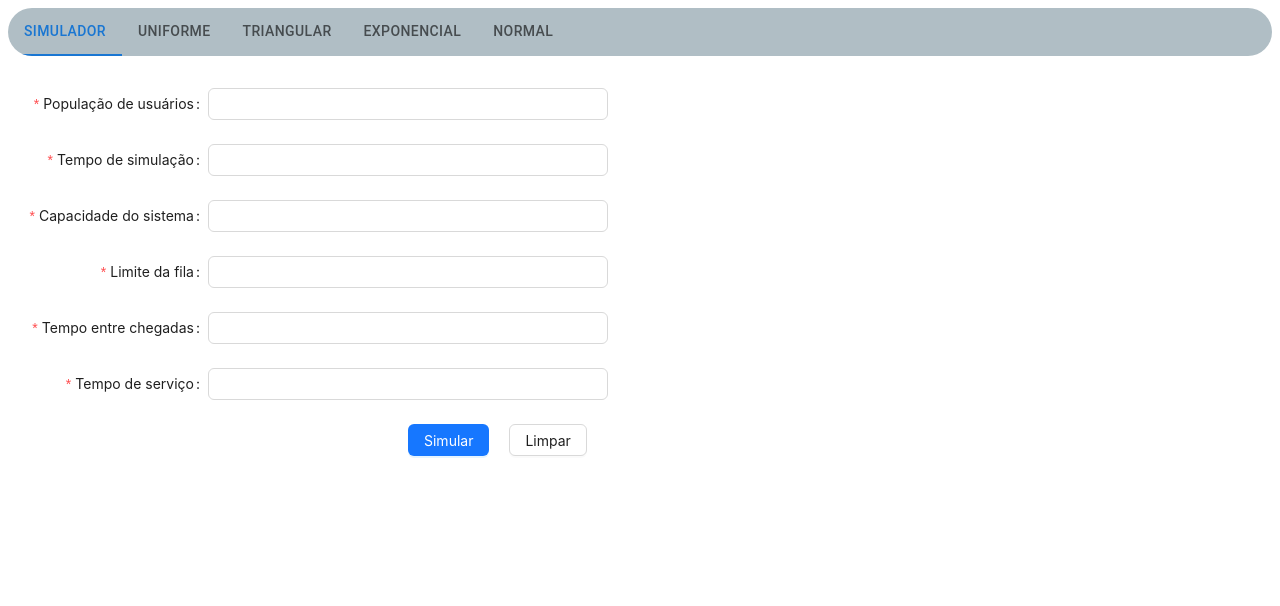
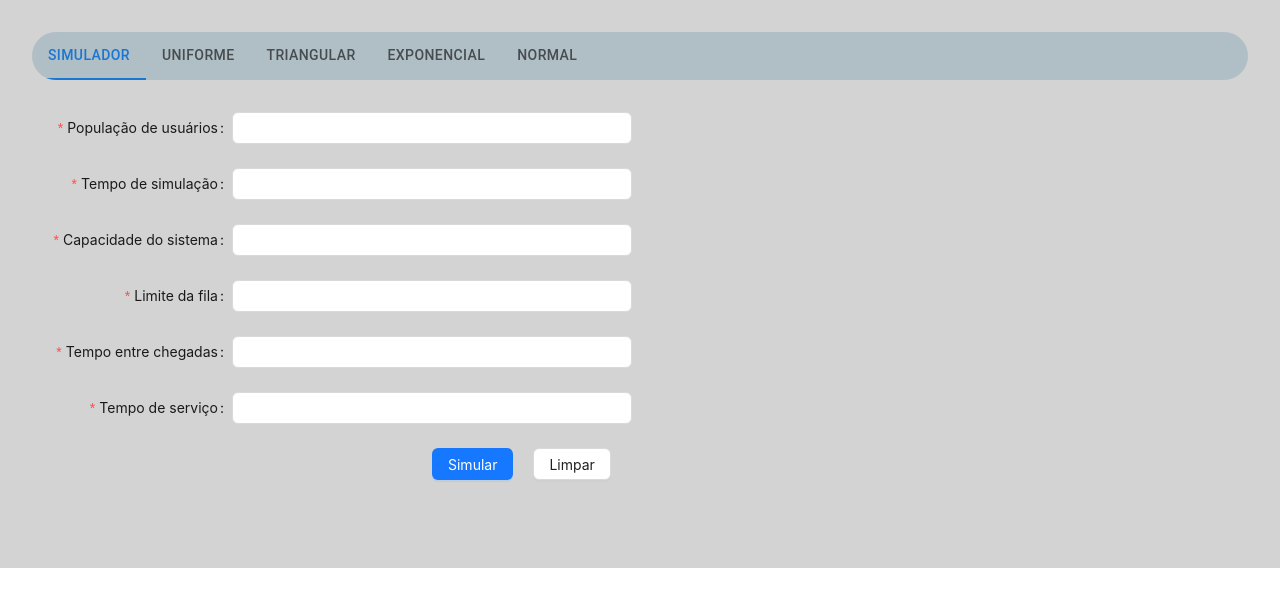
Before and after one commit to edutdutra/simulation-data-generator, a React (Vite) app: page / in a window 1280 px wide. Shown: the top 606 px of the page. Built offline with nearby package versions, Linux system fonts and the light colour scheme.

Commit message:
fix style

```diff
--- a/src/App.tsx
+++ b/src/App.tsx
@@ -1,5 +1,5 @@
 import {SyntheticEvent, useState} from "react";
-import {Box, Tab, Tabs} from "@mui/material";
+import {Box, Container, Tab, Tabs} from "@mui/material";
 
 import {Uniform} from "./pages/Uniform";
 import {Triangulate} from "./pages/Triangulate";
@@ -7,6 +7,7 @@
 import {Normal} from "./pages/Normal";
 import {Simulator} from "./pages/Simulator";
 
+import './utils/reset.css'
 
 function App() {
     const [value, setValue] = useState(0);
@@ -16,7 +17,7 @@
     };
 
     return (
-        <div>
+        <Box sx={{bgcolor: 'lightgray', padding: 4}}>
             <Tabs value={value} onChange={handleChange} sx={{bgcolor: '#b0bec5', borderRadius: 50}}>
                 <Tab label="Simulador"/>
                 <Tab label="Uniforme"/>
@@ -27,7 +28,7 @@
 
             <Box paddingY={4}>
                 <Box hidden={value !== 0}>
-                    <Simulator />
+                    <Simulator/>
                 </Box>
 
                 <Box hidden={value !== 1}>
@@ -46,7 +47,7 @@
                     <Normal/>
                 </Box>
             </Box>
-        </div>
+        </Box>
     )
 }
 
--- a/src/pages/Simulator.tsx
+++ b/src/pages/Simulator.tsx
@@ -1,16 +1,8 @@
-import {Button, Form, Input, InputNumber} from "antd";
+import {Button, Form, Input} from "antd";
+import {layout, tailLayout} from "../utils/formLayout";
 
 export function Simulator() {
     const [form] = Form.useForm();
-
-    const layout = {
-        labelCol: {span: 6},
-        wrapperCol: {span: 12},
-    };
-
-    const tailLayout = {
-        wrapperCol: {offset: 12},
-    };
 
     function onReset() {
         form.resetFields();
--- /dev/null
+++ b/src/utils/formLayout.ts
@@ -0,0 +1,10 @@
+const layout = {
+    labelCol: {span: 6},
+    wrapperCol: {span: 12},
+};
+
+const tailLayout = {
+    wrapperCol: {offset: 12},
+};
+
+export {layout, tailLayout}
--- /dev/null
+++ b/src/utils/reset.css
@@ -0,0 +1,48 @@
+/* http://meyerweb.com/eric/tools/css/reset/
+   v2.0 | 20110126
+   License: none (public domain)
+*/
+
+html, body, div, span, applet, object, iframe,
+h1, h2, h3, h4, h5, h6, p, blockquote, pre,
+a, abbr, acronym, address, big, cite, code,
+del, dfn, em, img, ins, kbd, q, s, samp,
+small, strike, strong, sub, sup, tt, var,
+b, u, i, center,
+dl, dt, dd, ol, ul, li,
+fieldset, form, label, legend,
+table, caption, tbody, tfoot, thead, tr, th, td,
+article, aside, canvas, details, embed,
+figure, figcaption, footer, header, hgroup,
+menu, nav, output, ruby, section, summary,
+time, mark, audio, video {
+    margin: 0;
+    padding: 0;
+    border: 0;
+    font-size: 100%;
+    font: inherit;
+    vertical-align: baseline;
+}
+/* HTML5 display-role reset for older browsers */
+article, aside, details, figcaption, figure,
+footer, header, hgroup, menu, nav, section {
+    display: block;
+}
+body {
+    line-height: 1;
+}
+ol, ul {
+    list-style: none;
+}
+blockquote, q {
+    quotes: none;
+}
+blockquote:before, blockquote:after,
+q:before, q:after {
+    content: '';
+    content: none;
+}
+table {
+    border-collapse: collapse;
+    border-spacing: 0;
+}
```
